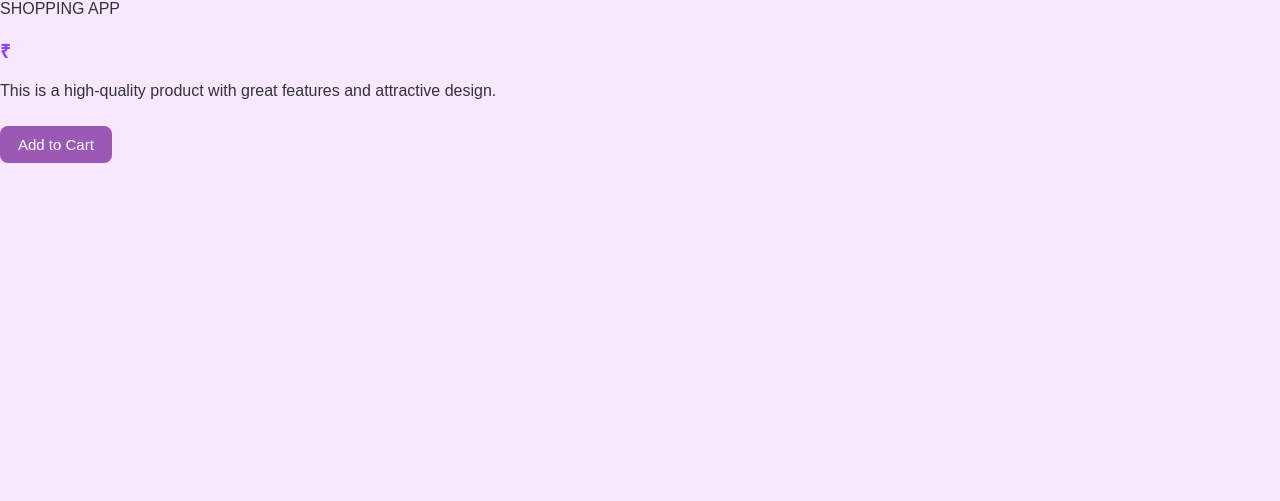
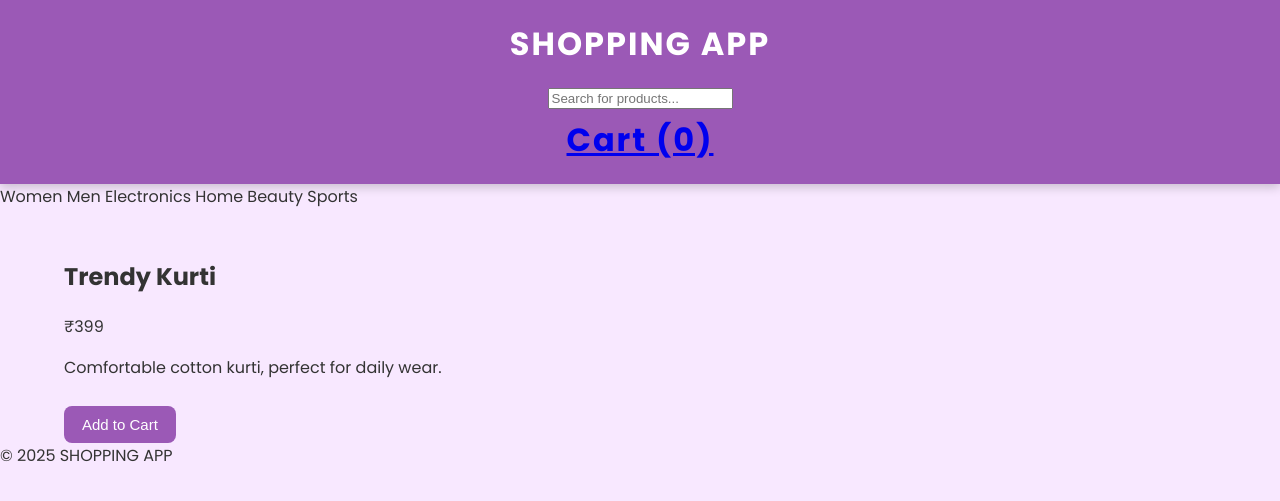
Before and after one commit to 192472068simats-beep/shopping-website, a Flask app: page /product/1 in a window 1280 px wide. Shown: the top 501 px of the page. Run offline with Flask 3, Linux system fonts and the light colour scheme.

Commit message:
Update product.html

```diff
--- a/templates/product.html
+++ b/templates/product.html
@@ -1,28 +1,22 @@
-<!DOCTYPE html>
-<html>
-<head>
-    <title>{{ name }}</title>
-    <link rel="stylesheet" href="{{ url_for('static', filename='style.css') }}">
-</head>
-<body>
+{% extends "base.html" %}
+{% block title %}{{ product.name }} — SHOPPING APP{% endblock %}
 
-<div class="top-banner">SHOPPING APP</div>
+{% block content %}
+<div class="container">
+  <div class="product-container">
+    <div class="product-left">
+      <div class="large-placeholder"></div>
+    </div>
+    <div class="product-right">
+      <h2>{{ product.name }}</h2>
+      <p class="price-large">₹{{ product.price }}</p>
+      <p class="prod-desc">{{ product.desc }}</p>
 
-<div class="product-container">
-    <div class="large-placeholder"></div>
-
-    <h2>{{ name }}</h2>
-    <h3 style="color:#8e3cff;">₹{{ price }}</h3>
-
-    <p>This is a high-quality product with great features and attractive design.</p>
-
-    <form action="/add_to_cart" method="POST">
-        <input type="hidden" name="name" value="{{ name }}">
-        <input type="hidden" name="price" value="{{ price }}">
-        <button class="btn">Add to Cart</button>
-    </form>
-
+      <form action="{{ url_for('add_to_cart') }}" method="POST">
+        <input type="hidden" name="product_id" value="{{ product.id }}">
+        <button class="btn btn-large">Add to Cart</button>
+      </form>
+    </div>
+  </div>
 </div>
-
-</body>
-</html>
+{% endblock %}
```
